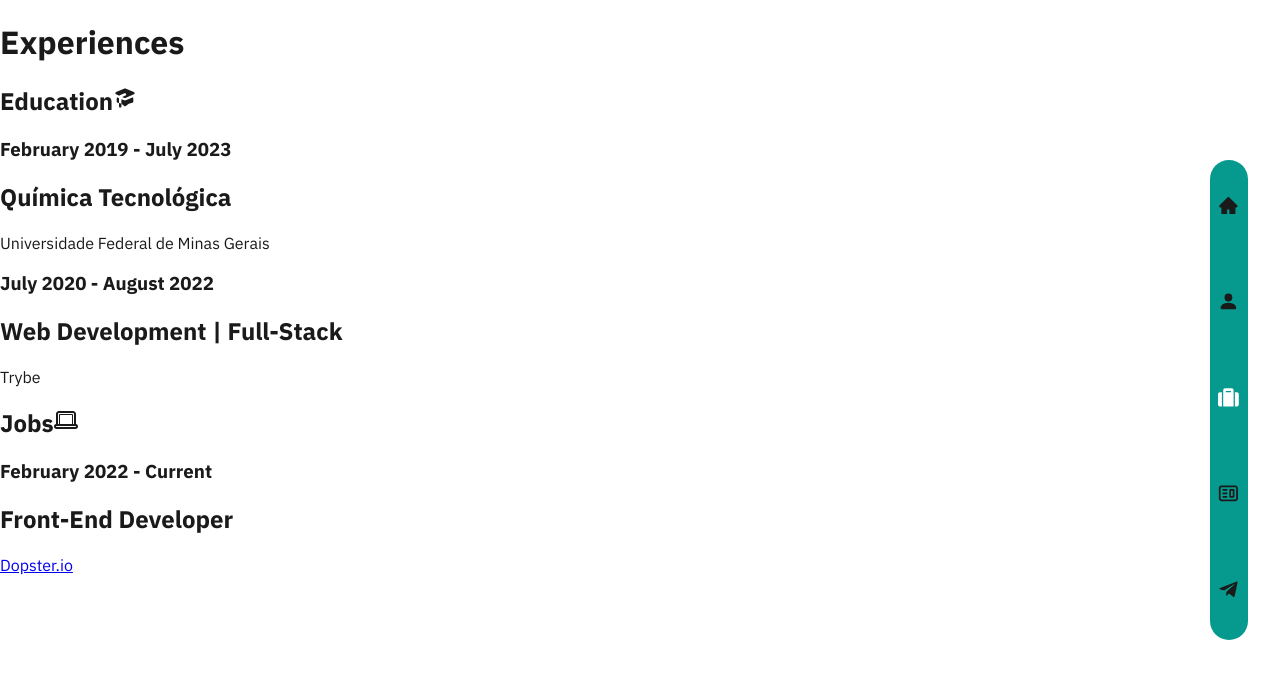
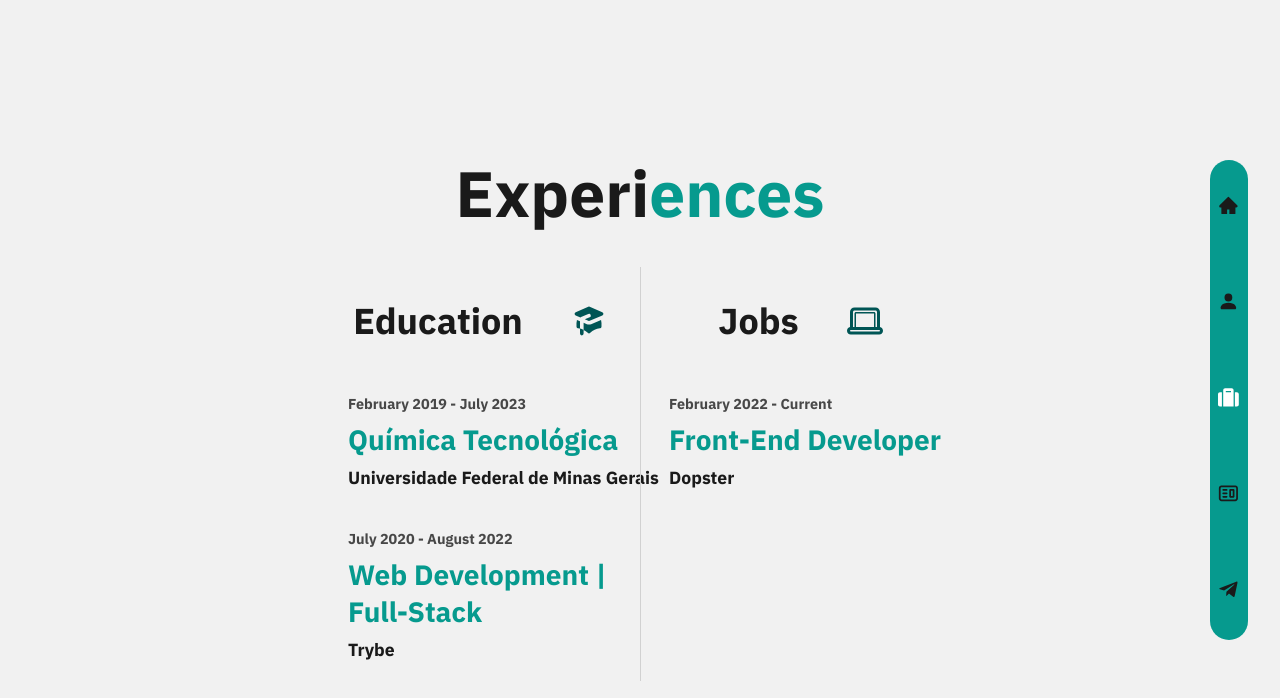
Before and after one commit to ninamarq/portfolio, a React (Create React App) app: page /experiences in a window 1280 px wide. Shown: the top 698 px of the page. Built offline with nearby package versions, Linux system fonts and the light colour scheme.

Commit message:
Feat: Add Style and prepare to create background

```diff
--- a/src/pages/Experiences/index.tsx
+++ b/src/pages/Experiences/index.tsx
@@ -1,37 +1,43 @@
 import { HiAcademicCap } from 'react-icons/hi';
 import { TiDeviceLaptop } from 'react-icons/ti';
+import './style.scss';
 
 export default function Experiences() {
   return (
-    <div>
-      <h1>Experiences</h1>
-      <section>
+    <div className="experience-container">
+      <h1>
+        Experi
+        <span>ences</span>
+      </h1>
+      <div className="experiences">
+        <section className="experiences-cards">
           <h2>
             Education
             <HiAcademicCap />
           </h2>
           <div>
-          <h3>February 2019 - July 2023</h3>
-          <h2>Química Tecnológica</h2>
+            <h4>February 2019 - July 2023</h4>
+            <h3>Química Tecnológica</h3>
             <p>Universidade Federal de Minas Gerais</p>
           </div>
           <div>
-          <h3>July 2020 - August 2022</h3>
-          <h2>Web Development | Full-Stack</h2>
+            <h4>July 2020 - August 2022</h4>
+            <h3>Web Development | Full-Stack</h3>
             <p>Trybe</p>
           </div>
         </section>
-      <section>
+        <section className="experiences-cards">
           <h2>
             Jobs
             <TiDeviceLaptop />
           </h2>
           <div>
-          <h3>February 2022 - Current</h3>
-          <h2>Front-End Developer</h2>
-          <a href="https://dopster.io/" target="_blank" rel="noreferrer">Dopster.io</a>
+            <h4>February 2022 - Current</h4>
+            <h3>Front-End Developer</h3>
+            <p>Dopster</p>
           </div>
         </section>
       </div>
+    </div>
   );
 }
--- /dev/null
+++ b/src/pages/Experiences/style.scss
@@ -0,0 +1,85 @@
+.experience-container {
+  background-color: var(--light-grey);
+  margin: 0;
+  padding: 0;
+  height: 100vh;
+  overflow: hidden;
+  z-index: 5;
+  display: flex;
+  flex-direction: column;
+  justify-content: center;
+  align-items: center;
+
+  h1 {
+    margin: 2rem 0;
+    font-size: 4rem;
+    align-self: center;
+  }
+
+  a {
+    text-decoration: none;
+    color: #1a1a1a;
+  }
+
+  span {
+    color: var(--blue);
+    font-weight: 700;
+  }
+
+  .experiences {
+    display: grid;
+    grid-template-columns: 1fr 1fr;
+    width: 50%;
+
+    .experiences-cards {
+      display: flex;
+      flex-direction: column;
+      justify-content: flex-start;
+      align-items: flex-start;
+
+      &:last-child {
+        border-left: 1px solid var(--grey);
+      }
+
+      h2 {
+        display: flex;
+        align-items: center;
+        font-size: 2.25rem;
+        align-self: center;
+        svg {
+          color: var(--dark-blue);
+          margin: 0 0 0 3rem;
+        }
+      }
+
+      div {
+        display: flex;
+        flex-direction: column;
+        align-items: flex-start;
+        justify-content: center;
+        width: 100%;
+        margin: 1.25rem;
+        padding: 0 .5rem;
+
+        h4 {
+          font-weight: 700;
+          font-size: .9rem;
+          color: #1a1a1ac9;
+          margin: 0;
+        }
+
+        h3 {
+          font-size: 1.75rem;
+          margin: .5rem 0;
+          color: var(--blue);
+        }
+
+        p {
+          font-size: 1.1rem;
+          margin: 0;
+          font-weight: 600;
+        }
+      }
+    }
+  }
+}
```
Lines whose indentation alone changed are shown as unchanged.
